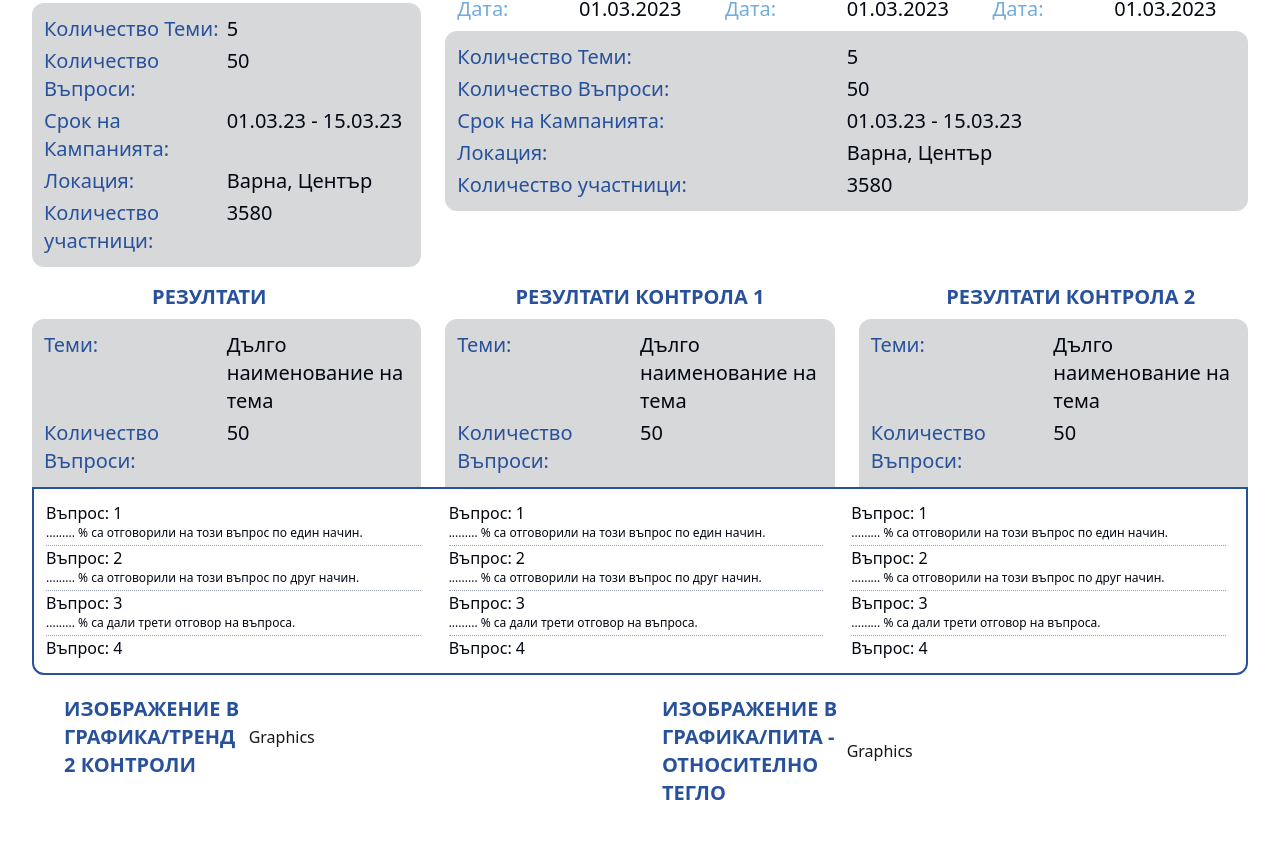
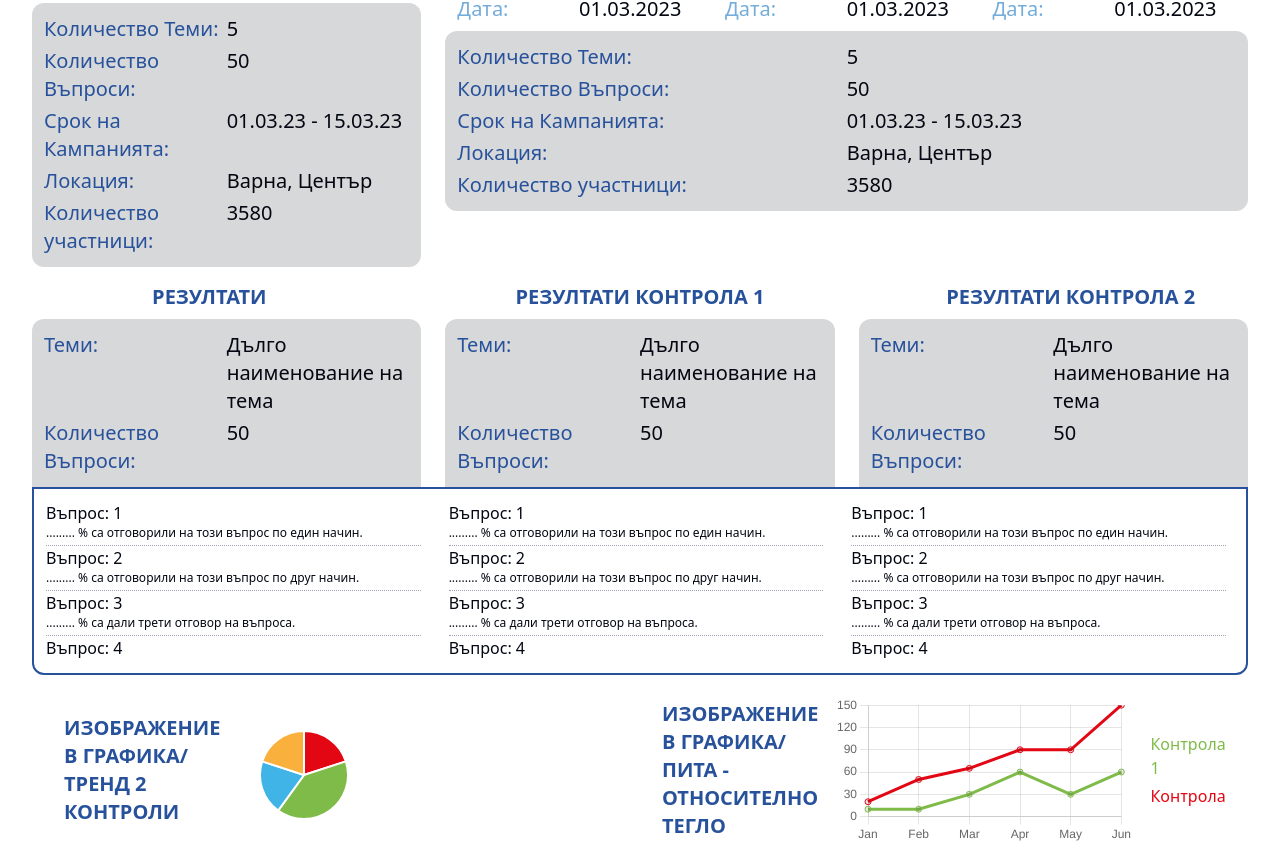
Before and after one commit to MiroslavAtanasov01/gk-web, a Next.js app: page /auto-reports in a window 1280 px wide. Shown: the part 306-1167 px from the top of the page. Before the commit the page ends 1113 px from the top, so only its background shows below. Built offline with nearby package versions, Linux system fonts and the light colour scheme.

Commit message:
feat: Add LineChart and PieChart components for enhanced data visualization in AutoReportGraphics

```diff
--- a/package.json
+++ b/package.json
@@ -15,11 +15,13 @@
     "@mui/material": "^7.0.2",
     "@reduxjs/toolkit": "^2.6.1",
     "@tanstack/react-query": "^5.74.0",
+    "chart.js": "^4.4.9",
     "clsx": "^2.1.1",
     "leaflet": "^1.9.4",
     "next": "15.3.0",
     "next-auth": "^4.24.11",
     "react": "^19.0.0",
+    "react-chartjs-2": "^5.3.0",
     "react-dom": "^19.0.0",
     "react-hook-form": "^7.55.0",
     "react-icons": "^5.5.0",
--- a/src/components/AutoReportGraphics.tsx
+++ b/src/components/AutoReportGraphics.tsx
@@ -1,19 +1,31 @@
+import LineChart from "./charts/LineChart";
+import PieChart from "./charts/PieChart";
+
 const AutoReportGraphics: React.FC<{
   className?: string;
 }> = ({}) => {
   return (
     <div className="mx-12 mt-1 grid flex-grow grid-cols-1 gap-3 md:grid-cols-2">
-      <div className="flex grid h-28 grid-cols-3 flex-col flex-row items-center justify-center p-4">
-        <p className="text-primary text-xl font-semibold">
+      <div className="grid grid-cols-3 items-center gap-4 p-4">
+        <p className="text-primary col-span-1 text-xl font-semibold">
           ИЗОБРАЖЕНИЕ В ГРАФИКА/ТРЕНД 2 КОНТРОЛИ
         </p>
-        <div>Graphics</div>
+        <div className="col-span-2 h-[100px] w-full">
+          <PieChart />
+        </div>
       </div>
-      <div className="flex grid h-28 grid-cols-3 flex-col flex-row items-center justify-center p-4">
+
+      <div className="grid grid-cols-[1.3fr_2fr_1.3fr] items-center gap-4 p-4">
         <p className="text-primary text-xl font-semibold">
           ИЗОБРАЖЕНИЕ В ГРАФИКА/ПИТА - ОТНОСИТЕЛНО ТЕГЛО
         </p>
-        <div>Graphics</div>
+        <div className="h-[150px] w-full">
+          <LineChart />
+        </div>
+        <div className="space-y-1">
+          <p className="text-[#7FBB48]">Контрола 1</p>
+          <p className="text-[#E30613]">Контрола</p>
+        </div>
       </div>
     </div>
   );
--- /dev/null
+++ b/src/components/charts/LineChart.tsx
@@ -0,0 +1,59 @@
+"use client";
+
+import {
+  Chart as ChartJS,
+  LineElement,
+  PointElement,
+  LinearScale,
+  CategoryScale,
+  Title,
+  Tooltip,
+  Legend,
+} from "chart.js";
+import { Line } from "react-chartjs-2";
+
+ChartJS.register(
+  LineElement,
+  PointElement,
+  LinearScale,
+  CategoryScale,
+  Title,
+  Tooltip,
+  Legend,
+);
+
+export default function LineChart() {
+  const data = {
+    labels: ["Jan", "Feb", "Mar", "Apr", "May", "Jun"],
+    datasets: [
+      {
+        data: [10, 10, 30, 60, 30, 60],
+        borderColor: "#7FBB48",
+      },
+      {
+        data: [20, 50, 65, 90, 90, 150],
+        borderColor: "#E30613",
+      },
+    ],
+  };
+
+  const options = {
+    responsive: true,
+    plugins: {
+      legend: {
+        display: false,
+      },
+    },
+    scales: {
+      y: {
+        min: 0,
+        max: 150,
+        ticks: {
+          stepSize: 30,
+        },
+      },
+    },
+  };
+
+  return <Line data={data} options={options} />;
+}
--- /dev/null
+++ b/src/components/charts/PieChart.tsx
@@ -0,0 +1,23 @@
+"use client";
+
+import { Chart as ChartJS, ArcElement, Tooltip, Legend } from "chart.js";
+import { Pie } from "react-chartjs-2";
+
+ChartJS.register(ArcElement, Tooltip, Legend);
+
+export default function PieChart() {
+  const data = {
+    datasets: [
+      {
+        data: [20, 40, 20, 20],
+        backgroundColor: ["#E30613", "#7FBB48", "#40B3E7", "#F9B03D"],
+      },
+    ],
+  };
+
+  const options = {
+    responsive: true,
+  };
+
+  return <Pie data={data} options={options} />;
+}
```
Also changed, not shown: 1 other file (tests, documents, lock files or other folders).
